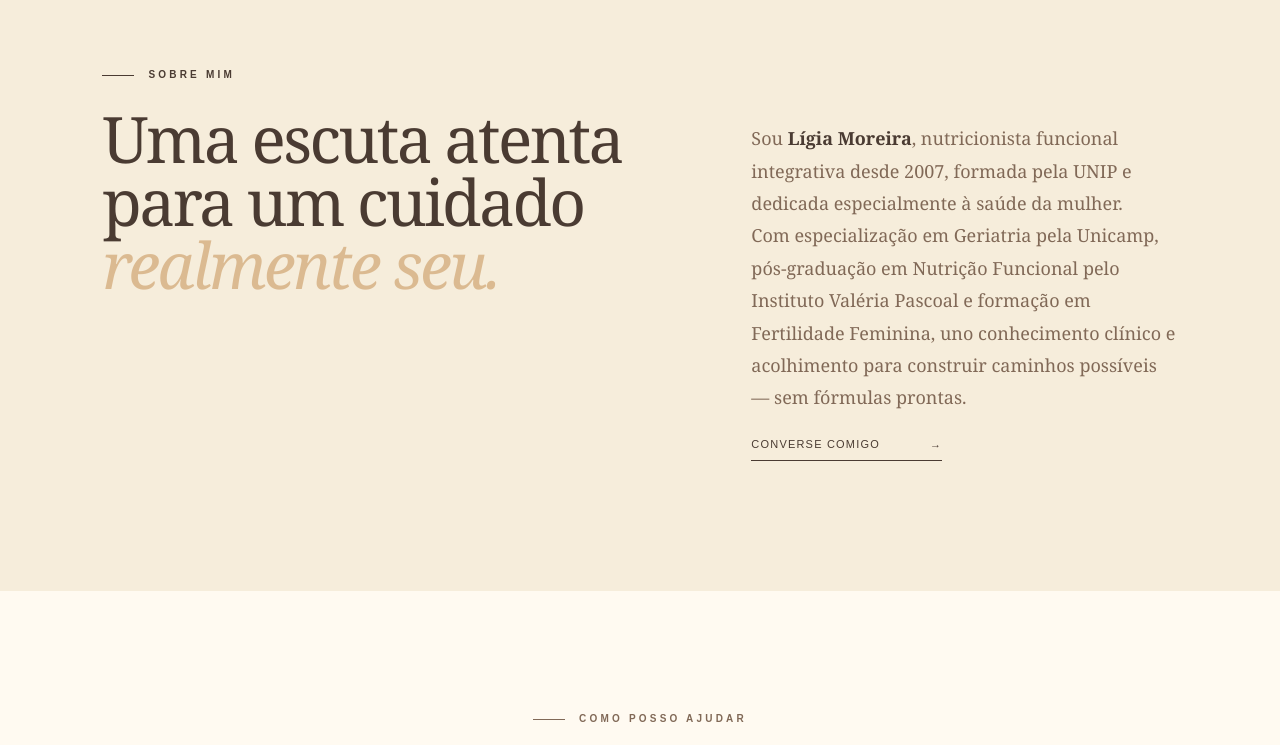
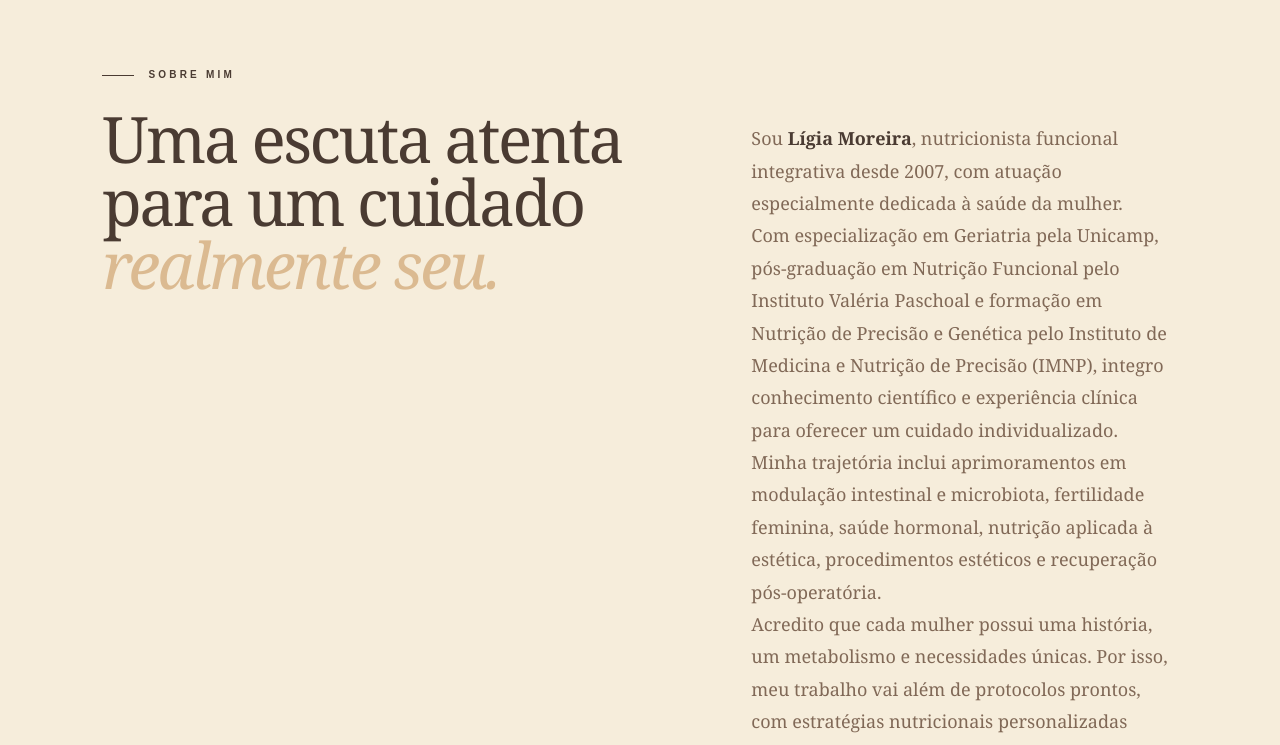
Before and after one commit to fabioam2/ligiakelly_site, a Next.js app: page / in a window 1280 px wide. Shown: the part 960-1705 px from the top of the page. Built offline with nearby package versions, Linux system fonts and the light colour scheme.

Commit message:
Update professional bio with qualifications and clinical focus

```diff
--- a/app/page.tsx
+++ b/app/page.tsx
@@ -44,7 +44,13 @@ export default function Home() {
 
       <section className="intro" id="sobre">
         <div><p className="eyebrow">Sobre mim</p><h2>Uma escuta atenta para um cuidado <em>realmente seu.</em></h2></div>
-        <div className="bio"><p>Sou <strong>Lígia Moreira</strong>, nutricionista funcional integrativa desde 2007, formada pela UNIP e dedicada especialmente à saúde da mulher.</p><p>Com especialização em Geriatria pela Unicamp, pós-graduação em Nutrição Funcional pelo Instituto Valéria Pascoal e formação em Fertilidade Feminina, uno conhecimento clínico e acolhimento para construir caminhos possíveis — sem fórmulas prontas.</p><a href={whatsapp} target="_blank" rel="noreferrer" data-event="whatsapp_agendamento" data-event-location="sobre">Converse comigo <span>→</span></a></div>
+        <div className="bio">
+          <p>Sou <strong>Lígia Moreira</strong>, nutricionista funcional integrativa desde 2007, com atuação especialmente dedicada à saúde da mulher.</p>
+          <p>Com especialização em Geriatria pela Unicamp, pós-graduação em Nutrição Funcional pelo Instituto Valéria Paschoal e formação em Nutrição de Precisão e Genética pelo Instituto de Medicina e Nutrição de Precisão (IMNP), integro conhecimento científico e experiência clínica para oferecer um cuidado individualizado.</p>
+          <p>Minha trajetória inclui aprimoramentos em modulação intestinal e microbiota, fertilidade feminina, saúde hormonal, nutrição aplicada à estética, procedimentos estéticos e recuperação pós-operatória.</p>
+          <p>Acredito que cada mulher possui uma história, um metabolismo e necessidades únicas. Por isso, meu trabalho vai além de protocolos prontos, com estratégias nutricionais personalizadas voltadas à saúde, ao bem-estar e à longevidade em cada fase da vida.</p>
+          <a href={whatsapp} target="_blank" rel="noreferrer" data-event="whatsapp_agendamento" data-event-location="sobre">Converse comigo <span>→</span></a>
+        </div>
       </section>
 
       <section className="specialties" id="especialidades">
```
